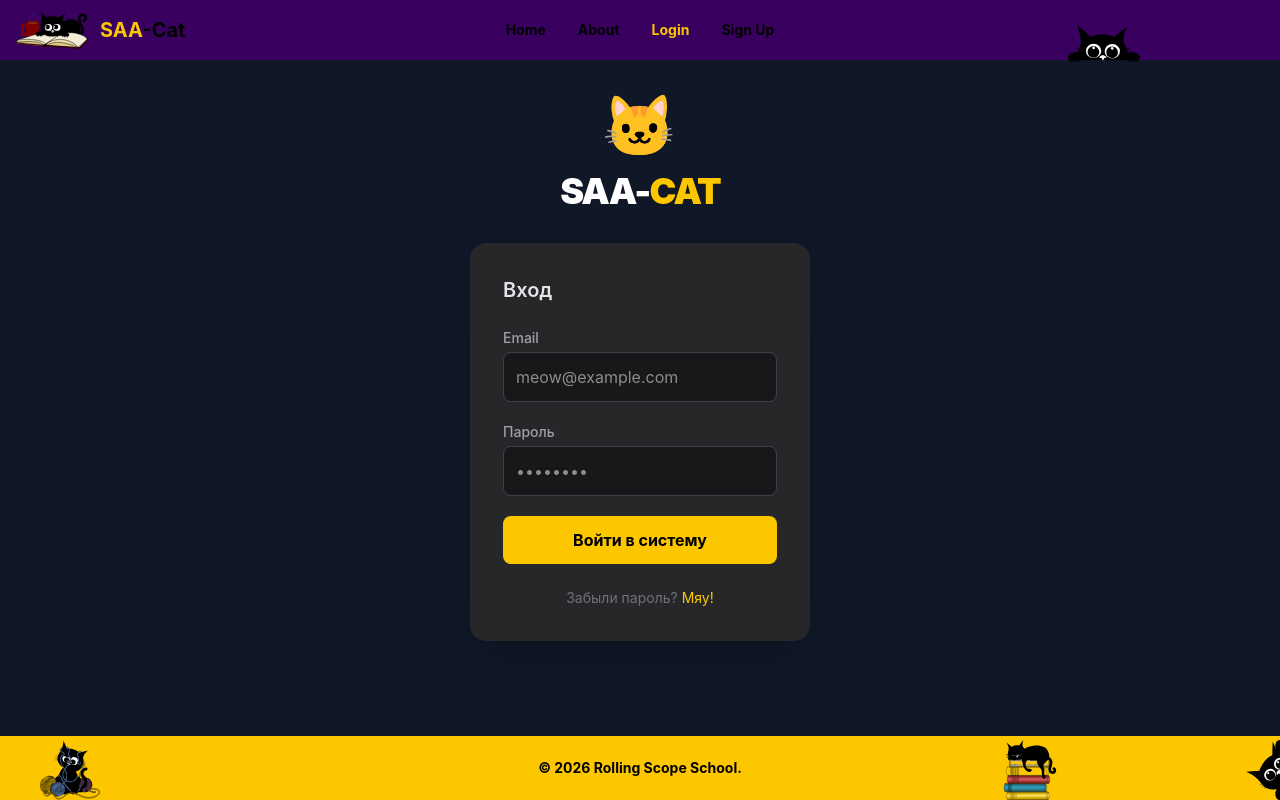
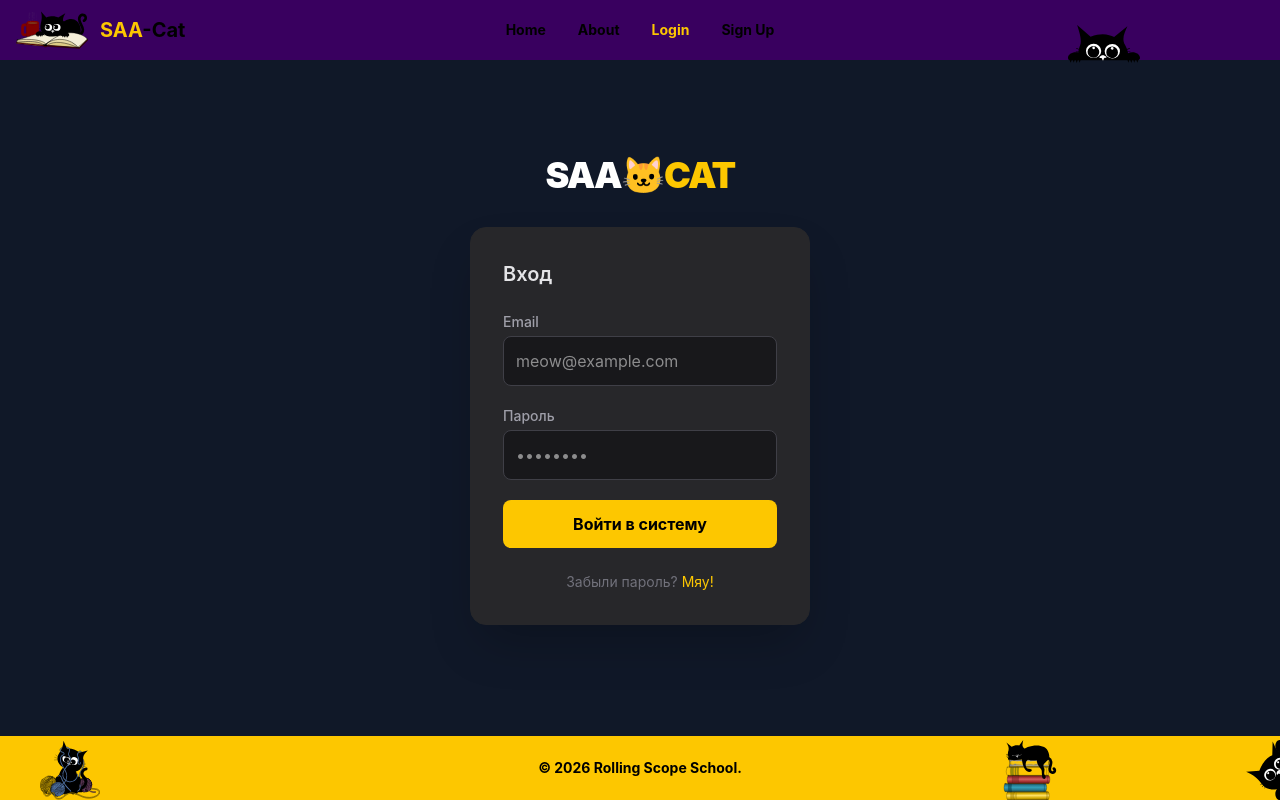
Before and after one commit to dzzuze/SAA-Cat, a React (Vite) app: page /SAA-Cat/login in a window 1280 px wide. Built offline with nearby package versions, Linux system fonts and the light colour scheme; no server answers.

Commit message:
feat: adjust layout and update logo

```diff
--- a/src/pages/LoginPage.tsx
+++ b/src/pages/LoginPage.tsx
@@ -35,11 +35,11 @@ export default function LoginPage() {
   };
 
   return (
-    <div className="flex flex-col items-center justify-center text-white">
+    <div className="flex flex-col items-center justify-center text-white pt-11">
       <div className="mb-8 flex flex-col items-center">
-        <div className="mb-4 text-6xl">🐱</div>
         <h1 className="text-4xl font-black tracking-tighter">
-          SAA-<span className="text-yellow-400">CAT</span>
+          SAA<span>🐱</span>
+          <span className="text-yellow-400">CAT</span>
         </h1>
       </div>
 
```
